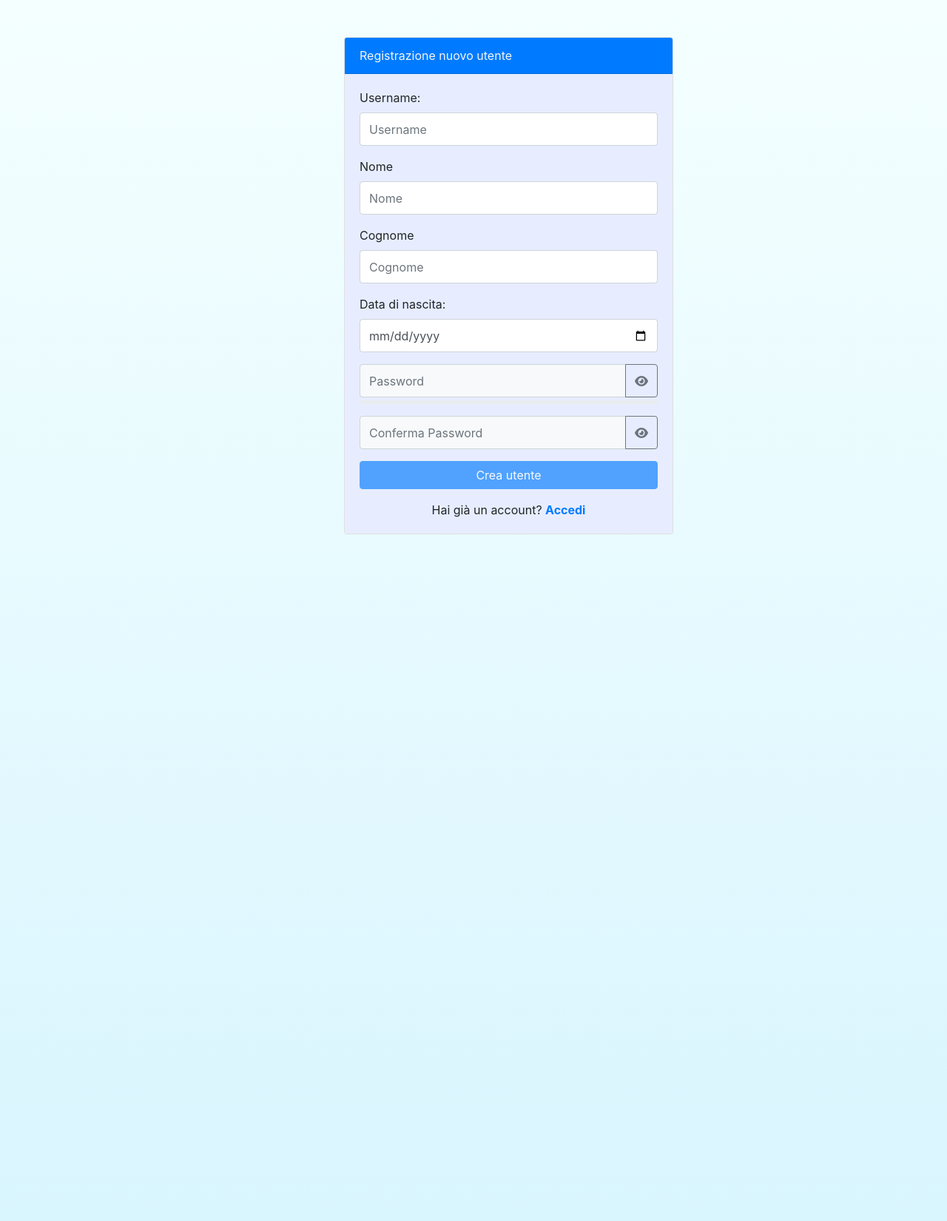
After one commit to Valugh1/applicativoWeb_eramusSrl, a PHP site: page /registerForm.php in a window 1280 px wide. The commit adds this page. Shown: the whole page at 74% size. Run offline with PHP 8.4, Linux system fonts and the light colour scheme; some libraries are stand-ins or nearby versions.

Commit message:
Add files via upload
fix problemi con le Delete di entrambe le aree, impostata la lingua italiana al progetto, implementato imput date nella pagina creazione , implementato il metodo prepared() di PHP per una sicurezza maggiore contro le SQL injection.

```diff
--- a/progettoCRUD/interfaccia_iniziale.php
+++ b/progettoCRUD/interfaccia_iniziale.php
@@ -9,7 +9,7 @@ if (!isset($_SESSION['loggato']) || ($_SESSION['loggato']) !== true) {
 ?>
 
 <!DOCTYPE html>
-<html lang="en">
+<html lang="it">
 
 <head>
     <?php include("header.php"); ?>
--- a/progettoCRUD/inventario/i_read.php
+++ b/progettoCRUD/inventario/i_read.php
@@ -83,6 +83,7 @@
                     if ($result->num_rows > 0) {
                         //creo struttura iniziale
                         echo '<thead>
+
                 <tr style="background: #81B0F3">
                     <th scope="row">Id</th>
                     <th scope="row">Nome del prodotto</th>
--- a/progettoCRUD/inventario/selectBuste.php
+++ b/progettoCRUD/inventario/selectBuste.php
@@ -1,5 +1,5 @@
 <!DOCTYPE html>
-<html lang="en">
+<html lang="it">
 
 <head>
     <?php include("../header.php"); ?>
--- a/progettoCRUD/inventario/selectCarta.php
+++ b/progettoCRUD/inventario/selectCarta.php
@@ -1,5 +1,5 @@
 <!DOCTYPE html>
-<html lang="en">
+<html lang="it">
 
 <head>
     <?php include("../header.php"); ?>
--- a/progettoCRUD/inventario/selectToner.php
+++ b/progettoCRUD/inventario/selectToner.php
@@ -1,5 +1,5 @@
 <!DOCTYPE html>
-<html lang="en">
+<html lang="it">
 
 <head>
     <?php include("../header.php"); ?>
--- a/progettoCRUD/login_form.php
+++ b/progettoCRUD/login_form.php
@@ -1,5 +1,5 @@
 <!DOCTYPE html>
-<html lang="en">
+<html lang="it">
 
 <head>
     <?php include("header.php"); ?>
@@ -54,13 +54,13 @@
 
                             </form>
                         </div>
-
+                        <div class="bottom text-center">
+                            Non hai ancora un account? <a href="registerForm.php"><b>Registrati</b></a>
                             <?php
                             if (isset($_GET["ui"]) && ($_GET["ui"] == "username_inesistente")) { ?>
 
                                 <script>
                                     alert("Username inesistente!");
-                                window.open("location: login.php", "target=_self");
                                 </script>
 
                             <?php };
--- a/progettoCRUD/navbar.php
+++ b/progettoCRUD/navbar.php
@@ -1,5 +1,5 @@
 <!DOCTYPE html>
-<html lang="en">
+<html lang="it">
 
 <head>
     <style>
--- /dev/null
+++ b/progettoCRUD/registerForm.php
@@ -0,0 +1,185 @@
+<!DOCTYPE html>
+<html>
+
+<head>
+    <?php include("header.php"); ?>
+    <link rel="stylesheet" href="style/form.css">
+    </style>
+    <title>Nuovo utente</title>
+</head>
+
+<body>
+
+
+    <!-- form creazione utente -->
+    <div class="contenitore crea">
+        <div class="container">
+            <div class="row">
+                <div class="col-md-4"></div>
+                <div class="col-md-5">
+
+                    <div class="card cardbox">
+                        <div class="card-header form_header">Registrazione nuovo utente</div>
+                        <div class="card-body form_color">
+
+                            <div class="form-group">
+                                <form action="" method="POST" id="login-nav" role="form" class="form">
+
+                                    <!--Username-->
+                                    <div class="form-group">
+                                        <label for="username">Username:</label>
+                                        <input type="text" id="username" name="username" class="form-control" value="" placeholder="Username" required>
+                                    </div>
+
+                                    <!-- Nome -->
+                                    <div class="form-group">
+                                        <label for="nome">Nome</label>
+                                        <input type="text" id="nome" name="nome" class="form-control" value="" placeholder="Nome" required>
+                                    </div>
+
+                                    <!-- Cognome -->
+                                    <div class="form-group">
+                                        <label for="cognome">Cognome</label>
+                                        <input type="text" name="cognome" class="form-control" value="" placeholder="Cognome" required>
+                                    </div>
+
+                                    <!-- Data di nascita-->
+                                    <div class="form-group">
+                                        <label for="dob">Data di nascita:</label>
+                                        <input type="date" id="dob" name="dob" class="form-control" value="" placeholder="Data di nascita" required>
+                                    </div>
+
+                                    <!-- password group -->
+                                    <div class="form-group">
+
+                                        <!-- password label -->
+                                        <label class="sr-only">Password</label>
+                                        <!-- password input -->
+                                        <div class="input-group">
+                                            <input type="password" id="password" name="password" class="form-control" data-placement="bottom" data-toggle="popover" data-container="body" data-html="true" value="" placeholder="Password" required>
+
+                                            <div class="input-group-append">
+                                                <button class="btn btn-outline-secondary" type="button" id="button-append1" onclick="togglePassword()">
+                                                    <i class="fa-solid fa-eye"></i>
+                                                </button>
+                                            </div>
+                                        </div>
+                                        <!-- password progresbar -->
+                                        <div class="progress mt-1" id="reg-password-strength">
+                                            <div id="password-strength" class="progress-bar progress-bar-success" role="progressbar" aria-valuenow="40" aria-valuemin="0" aria-valuemax="100" style="width:0%">
+                                            </div>
+                                        </div>
+
+                                        <!-- Password Rules -->
+                                        <div id="reg_passwordrules" class="hide password-rule mt-2"><small>
+
+                                                <ul class="list-unstyled">
+                                                    <li class="">
+                                                        <span class="eight-character"> <i class="fa fa-eye" aria-hidden="true"></i>
+                                                        </span>
+                                                        &nbsp; min 8 caratteri
+                                                    </li>
+                                                    <li class="">
+                                                        <span class="low-upper-case"><i class="fa fa-check-circle" aria-hidden="true"></i></span>
+                                                        &nbsp; min 1 carattere maiuscolo & 1 carattere minuscolo
+                                                    </li>
+                                                    <li class="">
+                                                        <span class="one-number"><i class="fa fa-check-circle" aria-hidden="true"></i></span>
+                                                        &nbsp; min 1 numero
+                                                    </li>
+                                                    <li class="">
+                                                        <span class="one-special-char"><i class="fa fa-check-circle" aria-hidden="true"></i></span>
+                                                        &nbsp; min 1 carattere speciale (!@#$%^&*)
+                                                    </li>
+                                                </ul>
+                                            </small></div>
+
+                                    </div>
+
+                                    <!-- conferma password group -->
+                                    <div class="form-group">
+
+                                        <!-- conferma password label -->
+                                        <label class="sr-only">Conferma Password</label>
+                                        <!-- conferma password input -->
+                                        <div class="input-group">
+                                            <input type="password" id="passwordconfirm" class="form-control" data-placement="bottom" data-toggle="popover" data-container="body" data-html="true" placeholder="Conferma Password" required>
+
+                                            <div class="input-group-append">
+                                                <button class="btn btn-outline-secondary" type="button" id="button-append2" onclick="togglePasswordConfirm()">
+                                                    <i class="fa-solid fa-eye"></i>
+                                                </button>
+                                            </div>
+
+                                        </div>
+                                        <!-- conferma password error message -->
+                                        <div class="help-block text-right">
+                                            <small><span id="error-confirmpassword" class="hide pull-right block-help">
+                                                    <i class="fa fa-info-circle text-danger" aria-hidden="true"></i>La
+                                                    password non corrisponde</span></small>
+                                        </div>
+
+                                    </div>
+
+
+
+                                    <!-- Submit -->
+                                    <div class="form-group">
+                                        <button type="submit" value="1" id="reg_submit" class="btn btn-block btn-primary" disabled="disabled" name="submit">Crea utente</button>
+                                        <div id="sign-up-popover" class="hide">
+                                            <p>vuoto</p>
+                                        </div>
+                                    </div>
+
+                                </form>
+                            </div>
+                            <div class="bottom text-center">
+                                Hai già un account? <a href="login_form.php"><b>Accedi</b></a>
+                            </div>
+                        </div>
+
+                    </div>
+                </div>
+            </div>
+        </div>
+
+
+
+
+
+
+
+
+        <?php
+        include_once("session/config.php");
+
+
+
+        //identificazione variabili
+        if (isset($_POST['username'])) {
+            $username =  $conn->real_escape_string($_POST['username']);
+            $password = $conn->real_escape_string(password_hash($_POST['password'], PASSWORD_DEFAULT));
+            $nome = $conn->real_escape_string($_POST['nome']);
+            $cognome = $conn->real_escape_string($_POST['cognome']);
+            $dob = $conn->real_escape_string($_POST['dob']);
+
+            // query creazione utente
+            $sql = "INSERT INTO utenti (username, password, nome, cognome, dob)
+    VALUES ('$username','$password' , '$nome' , '$cognome' , '$dob')";
+            if ($conn->query($sql) === TRUE) {
+                echo "New record created successfully";
+            } else {
+                echo "Error: " . $sql . "<br>" . $conn->error;
+            }
+        }
+
+        $conn->close();
+        ?>
+
+
+        <!-- footer -->
+        <?php include("footer.php"); ?>
+        <script src="script/passValidation.js"></script>
+</body>
+
+</html>
```
Also changed, not shown: progettoCRUD/inventario/i_create.php (+8 -2 lines), progettoCRUD/inventario/i_delete.php (+20 -15 lines), progettoCRUD/inventario/i_update.php (+15 -6 lines), progettoCRUD/session/login.php (+16 -7 lines), progettoCRUD/utenti/delete.php (+19 -11 lines), progettoCRUD/utenti/update.php (+17 -10 lines). Lines whose indentation alone changed are shown as unchanged.
